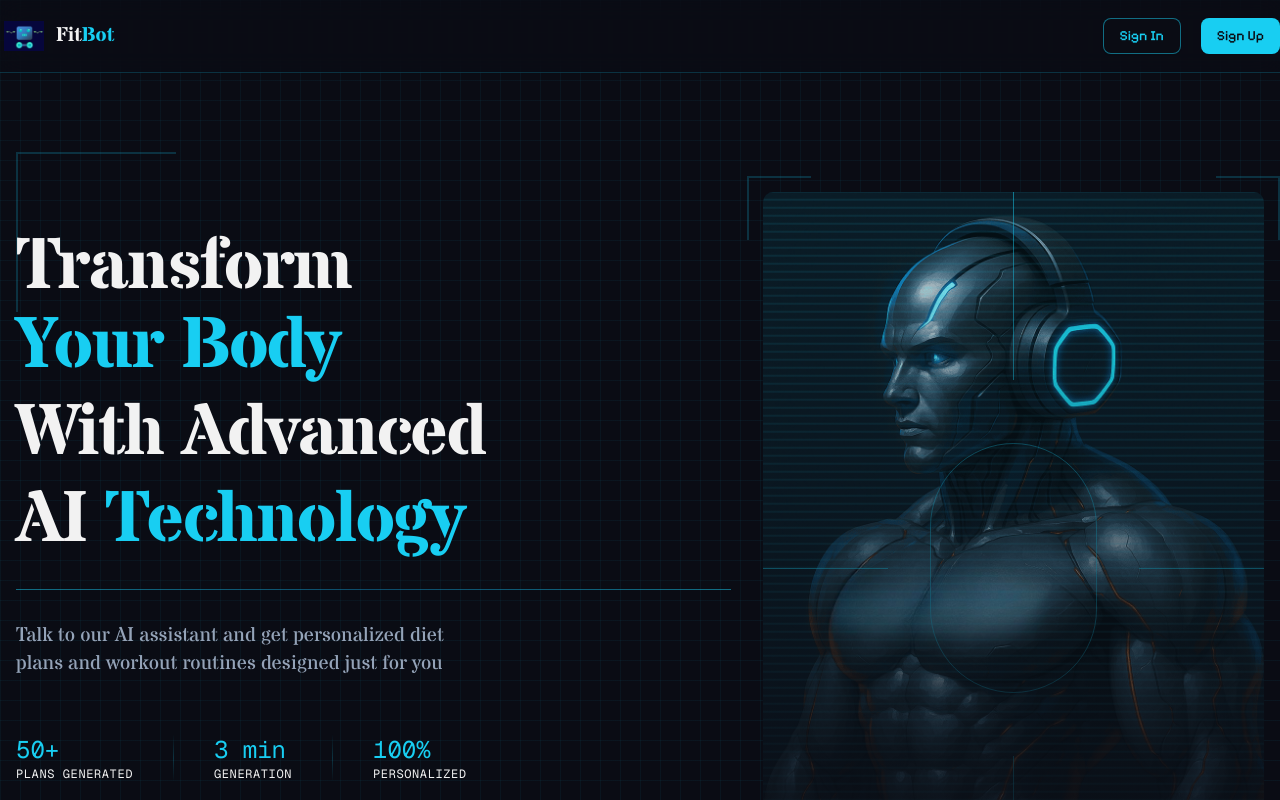
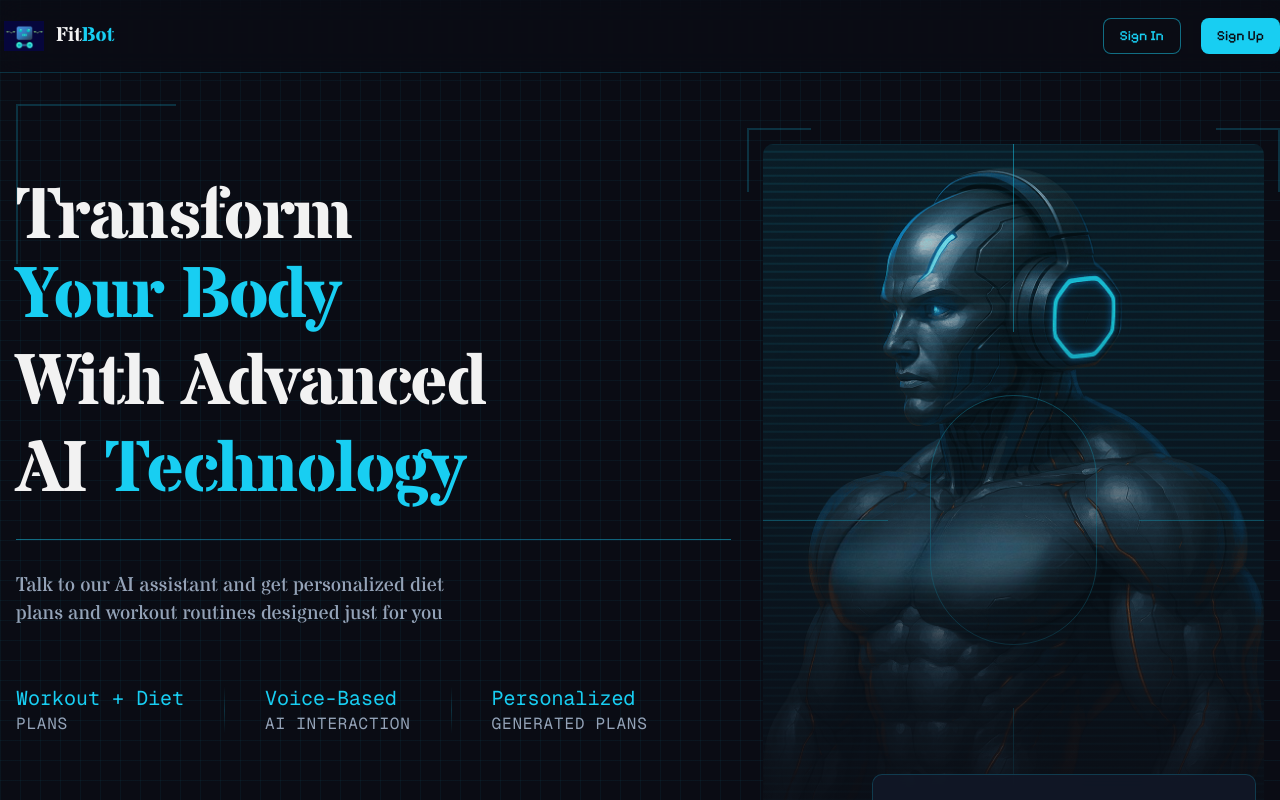
Before and after one commit to PranavSJ1402/FitAI, a Next.js app: page / in a window 1280 px wide. Shown: the top 800 px of the page. Built offline with nearby package versions, Linux system fonts and the light colour scheme; no server answers; a web font is replaced by a local one.

Commit message:
updated and debugged issues for deploying

```diff
--- a/next.config.ts
+++ b/next.config.ts
@@ -1,7 +1,7 @@
 import type { NextConfig } from "next";
 
 const nextConfig: NextConfig = {
-  /* config options here */
+devIndicators: false
 };
 
 export default nextConfig;
--- a/src/app/generate-program/page.tsx
+++ b/src/app/generate-program/page.tsx
@@ -46,7 +46,8 @@ const GenerateProgramPage = () => {
   // auto-scroll messages
   useEffect(() => {
     if (messageContainerRef.current) {
-      messageContainerRef.current.scrollTop = messageContainerRef.current.scrollHeight;
+      messageContainerRef.current.scrollTop =
+        messageContainerRef.current.scrollHeight;
     }
   }, [messages]);
 
@@ -155,7 +156,8 @@ const GenerateProgramPage = () => {
             <span className="text-primary uppercase">Fitness Program</span>
           </h1>
           <p className="text-muted-foreground mt-2">
-            Have a voice conversation with our AI assistant to create your personalized plan
+            Have a voice conversation with our AI assistant to create your
+            personalized plan
           </p>
         </div>
 
@@ -180,7 +182,9 @@ const GenerateProgramPage = () => {
                       }`}
                       style={{
                         animationDelay: `${i * 0.1}s`,
-                        height: isSpeaking ? `${Math.random() * 50 + 20}%` : "5%",
+                        height: isSpeaking
+                          ? `${Math.random() * 50 + 20}%`
+                          : "5%",
                       }}
                     />
                   ))}
@@ -206,7 +210,9 @@ const GenerateProgramPage = () => {
               </div>
 
               <h2 className="text-xl font-bold text-foreground">FitBot AI</h2>
-              <p className="text-sm text-muted-foreground mt-1">Fitness & Diet Coach</p>
+              <p className="text-sm text-muted-foreground mt-1">
+                Fitness & Diet Coach
+              </p>
 
               {/* SPEAKING INDICATOR */}
 
@@ -235,7 +241,9 @@ const GenerateProgramPage = () => {
           </Card>
 
           {/* USER CARD */}
-          <Card className={`bg-card/90 backdrop-blur-sm border overflow-hidden relative`}>
+          <Card
+            className={`bg-card/90 backdrop-blur-sm border overflow-hidden relative`}
+          >
             <div className="aspect-video flex flex-col items-center justify-center p-6 relative">
               {/* User Image */}
               <div className="relative size-32 mb-4">
@@ -249,11 +257,15 @@ const GenerateProgramPage = () => {
 
               <h2 className="text-xl font-bold text-foreground">You</h2>
               <p className="text-sm text-muted-foreground mt-1">
-                {user ? (user.firstName + " " + (user.lastName || "")).trim() : "Guest"}
+                {user
+                  ? (user.firstName + " " + (user.lastName || "")).trim()
+                  : "Guest"}
               </p>
 
               {/* User Ready Text */}
-              <div className={`mt-4 flex items-center gap-2 px-3 py-1 rounded-full bg-card border`}>
+              <div
+                className={`mt-4 flex items-center gap-2 px-3 py-1 rounded-full bg-card border`}
+              >
                 <div className={`w-2 h-2 rounded-full bg-muted`} />
                 <span className="text-xs text-muted-foreground">Ready</span>
               </div>
@@ -261,28 +273,44 @@ const GenerateProgramPage = () => {
           </Card>
         </div>
 
-        {/* MESSAGE COINTER  */}
+        {/* MESSAGE CONTAINER */}
         {messages.length > 0 && (
           <div
             ref={messageContainerRef}
             className="w-full bg-card/90 backdrop-blur-sm border border-border rounded-xl p-4 mb-8 h-64 overflow-y-auto transition-all duration-300 scroll-smooth"
           >
             <div className="space-y-3">
-              {messages.map((msg, index) => (
-                <div key={index} className="message-item animate-fadeIn">
-                  <div className="font-semibold text-xs text-muted-foreground mb-1">
-                    {msg.role === "assistant" ? "FitBot AI" : "You"}:
+              {messages.map((msg, index) => {
+                const isUser = msg.role !== "assistant";
+                return (
+                  <div
+                    key={index}
+                    className={`flex ${
+                      isUser ? "justify-end" : "justify-start"
+                    } animate-fadeIn`}
+                  >
+                    <div
+                      className={`max-w-[70%] rounded-xl p-3 text-sm ${
+                        isUser
+                          ? "bg-primary text-primary-foreground rounded-br-none"
+                          : "bg-muted text-muted-foreground rounded-bl-none"
+                      }`}
+                    >
+                      <div className="text-[10px] font-semibold mb-1 opacity-70">
+                        {isUser ? "You" : "FitBot AI"}
+                      </div>
+                      <p className="text-foreground">{msg.content}</p>
+                    </div>
                   </div>
-                  <p className="text-foreground">{msg.content}</p>
-                </div>
-              ))}
+                );
+              })}
 
               {callEnded && (
-                <div className="message-item animate-fadeIn">
-                  <div className="font-semibold text-xs text-primary mb-1">System:</div>
-                  <p className="text-foreground">
-                    Your fitness program has been created! Redirecting to your profile...
-                  </p>
+                <div className="flex justify-center animate-fadeIn">
+                  <div className="bg-green-100 text-green-800 p-3 rounded-lg text-xs font-medium">
+                    Your fitness program has been created! Redirecting to your
+                    profile...
+                  </div>
                 </div>
               )}
             </div>
--- a/src/app/globals.css
+++ b/src/app/globals.css
@@ -57,8 +57,7 @@ h1, h2, h3, h4, h5, h6 {
 }
 
 /* Pixelify Sans for buttons and links */
-button,
-a {
+button,a {
   font-family: "Pixelify Sans", sans-serif;
 }
 
--- a/src/app/page.tsx
+++ b/src/app/page.tsx
@@ -1,69 +1,20 @@
 "use client";
 
-import TerminalOverlay from "@/components/TerminalOverlay";
 import { Button } from "@/components/ui/button";
 import { ArrowRightIcon } from "lucide-react";
 import Link from "next/link";
-import { useEffect, useState } from "react";
 import HowItWorks from "@/components/Howitworks";
 import DailyTip from "@/components/Tips";
 import BenefitsSection from "@/components/Features";
 import PricingSection from "@/components/Pricing";
 import FAQSection from "@/components/FAQ";
 import RevealOnScroll from "@/components/RevealonScroll";
-const randomDigit = () => Math.floor(Math.random() * 10);
-
-// Hook with TS typing
-function useTechReveal(value: string | number, duration = 2000): string {
-  const strValue = String(value);
-  const [display, setDisplay] = useState<string>(strValue);
-
-  useEffect(() => {
-    let startTime = Date.now();
-    let animationFrameId: number;
-
-    const animate = () => {
-      const elapsed = Date.now() - startTime;
-      if (elapsed >= duration) {
-        setDisplay(strValue);
-        if (animationFrameId) window.cancelAnimationFrame(animationFrameId);
-        return;
-      }
-
-      const revealedLength = Math.floor((elapsed / duration) * strValue.length);
-      let newDisplay = "";
-
-      for (let i = 0; i < strValue.length; i++) {
-        if (i < revealedLength || isNaN(Number(strValue[i]))) {
-          newDisplay += strValue[i];
-        } else {
-          newDisplay += randomDigit();
-        }
-      }
-
-      setDisplay(newDisplay);
-      animationFrameId = window.requestAnimationFrame(animate);
-    };
-
-    animationFrameId = window.requestAnimationFrame(animate);
-
-    return () => {
-      if (animationFrameId) window.cancelAnimationFrame(animationFrameId);
-    };
-  }, [strValue, duration]);
-
-  return display;
-}
 
 const HomePage = () => {
-  const plansGenerated = useTechReveal("50+", 2000);
-  const generation = useTechReveal("3 min");
-  const personalized = useTechReveal("100%", 2000);
-
   return (
     <RevealOnScroll>
       <div className="flex flex-col min-h-screen text-foreground overflow-hidden">
-        <section className="relative z-10 py-24 flex-grow">
+        <section className="relative z-10 py-12 flex-grow">
           <div className="container mx-auto px-4">
             <div className="grid grid-cols-1 lg:grid-cols-12 gap-8 items-center relative">
               <div className="absolute -top-10 left-0 w-40 h-40 border-l-2 border-t-2" />
@@ -71,7 +22,9 @@ const HomePage = () => {
               <div className="lg:col-span-7 space-y-8 relative">
                 <h1 className="text-5xl md:text-6xl lg:text-7xl font-bold tracking-tight">
                   <div>
-                    <span className="stardos-stencil text-foreground">Transform</span>
+                    <span className="stardos-stencil text-foreground">
+                      Transform
+                    </span>
                   </div>
                   <div>
                     <span className="text-primary">Your Body</span>
@@ -95,25 +48,23 @@ const HomePage = () => {
                 {/* STATS */}
                 <div className="flex items-center gap-10 py-6 font-mono">
                   <div className="flex flex-col">
-                    <div className="text-2xl text-primary">
-                      {plansGenerated}
-                    </div>
-                    <div className="text-xs uppercase tracking-wider">
-                      PLANS GENERATED
+                    <div className="text-xl text-primary">Workout + Diet</div>
+                    <div className="text-x uppercase tracking-wider text-muted-foreground">
+                      PLANS
                     </div>
                   </div>
                   <div className="h-12 w-px bg-gradient-to-b from-transparent via-border to-transparent"></div>
                   <div className="flex flex-col">
-                    <div className="text-2xl text-primary">{generation}</div>
-                    <div className="text-xs uppercase tracking-wider">
-                      GENERATION
+                    <div className="text-xl text-primary">Voice-Based</div>
+                    <div className="text-x uppercase tracking-wider text-muted-foreground">
+                      AI INTERACTION
                     </div>
                   </div>
                   <div className="h-12 w-px bg-gradient-to-b from-transparent via-border to-transparent"></div>
                   <div className="flex flex-col">
-                    <div className="text-2xl text-primary">{personalized}</div>
-                    <div className="text-xs uppercase tracking-wider">
-                      PERSONALIZED
+                    <div className="text-xl text-primary">Personalized</div>
+                    <div className="text-x uppercase tracking-wider text-muted-foreground">
+                      GENERATED PLANS
                     </div>
                   </div>
                 </div>
--- a/src/components/Footer.tsx
+++ b/src/components/Footer.tsx
@@ -1,4 +1,4 @@
-import { PhoneCall, ZapIcon } from "lucide-react";
+import { PhoneCall } from "lucide-react";
 import Link from "next/link";
 
 const Footer = () => {
```
